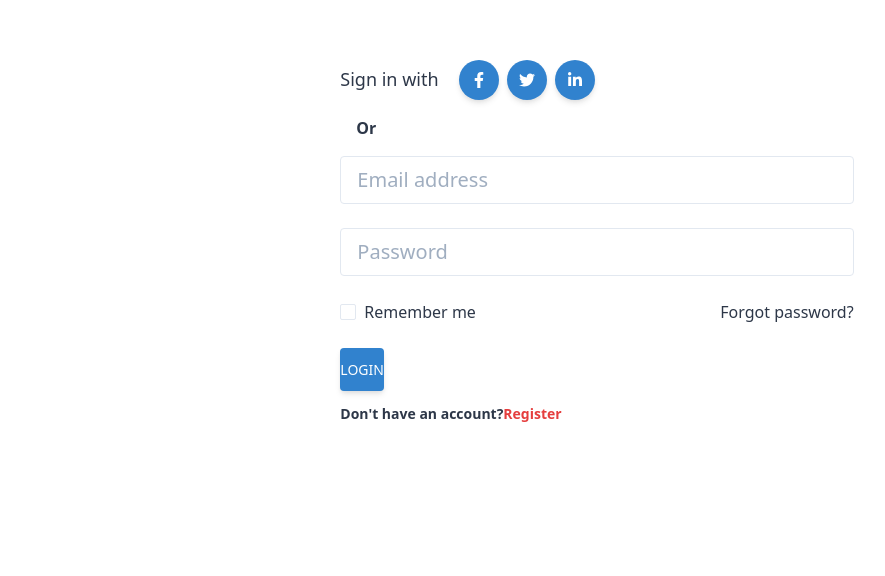
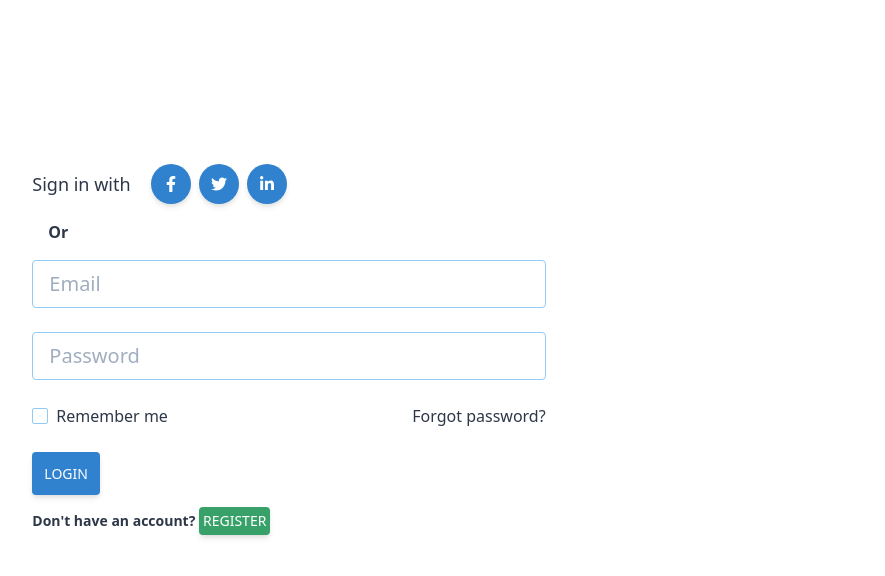
Before and after one commit to stvlley/issue-tracker-react-fontend, a React (Create React App) app: page / in a window 1280 px wide. Shown: the part 158-734 px from the top of the page, without its empty margins (391-1276 px from the left). Built offline with nearby package versions, Linux system fonts and the light colour scheme.

Commit message:
styled lgoin > refactor login form setup backend

```diff
--- a/src/components/LoginForm.js
+++ b/src/components/LoginForm.js
@@ -9,7 +9,7 @@ export default function LoginForm() {
       class="flex xl:justify-center lg:justify-between justify-center items-center flex-wrap h-full g-6"
     >
       <div
-        class="grow-0 shrink-1 md:shrink-0 basis-auto xl:w-6/12 lg:w-6/12 md:w-9/12 mb-12 md:mb-0"
+        class="      md:w-9/12 mb-12 md:mb-0"
       >
         {/* <img
           src="https://mdbcdn.b-cdn.net/img/Photos/new-templates/bootstrap-login-form/draw2.webp"
@@ -80,9 +80,9 @@ export default function LoginForm() {
           <div class="mb-6">
             <input
               type="text"
-              class="form-control block w-full px-4 py-2 text-xl font-normal text-gray-700 bg-white bg-clip-padding border border-solid border-gray-300 rounded transition ease-in-out m-0 focus:text-gray-700 focus:bg-white focus:border-blue-600 focus:outline-none"
+              class="form-control block w-full px-4 py-2 text-xl font-normal text-gray-700 bg-white bg-clip-padding border border-solid border-blue-300 rounded transition ease-in-out m-0 focus:text-gray-700 focus:bg-white focus:border-blue-600 focus:outline-none"
               id="exampleFormControlInput2"
-              placeholder="Email address"
+              placeholder="Email"
             />
           </div>
 
@@ -90,7 +90,7 @@ export default function LoginForm() {
           <div class="mb-6">
             <input
               type="password"
-              class="form-control block w-full px-4 py-2 text-xl font-normal text-gray-700 bg-white bg-clip-padding border border-solid border-gray-300 rounded transition ease-in-out m-0 focus:text-gray-700 focus:bg-white focus:border-blue-600 focus:outline-none"
+              class="form-control block w-full px-4 py-2 text-xl font-normal text-gray-700 bg-white bg-clip-padding border border-solid border-blue-300 rounded transition ease-in-out m-0 focus:text-gray-700 focus:bg-white focus:border-blue-600 focus:outline-none"
               id="exampleFormControlInput2"
               placeholder="Password"
             />
@@ -100,7 +100,7 @@ export default function LoginForm() {
             <div class="form-group form-check">
               <input
                 type="checkbox"
-                class="form-check-input appearance-none h-4 w-4 border border-gray-300 rounded-sm bg-white checked:bg-blue-600 checked:border-blue-600 focus:outline-none transition duration-200 mt-1 align-top bg-no-repeat bg-center bg-contain float-left mr-2 cursor-pointer"
+                class="form-check-input appearance-none h-4 w-4 border border-blue-300 rounded-sm bg-white checked:bg-blue-600 checked:border-blue-600 focus:outline-none transition duration-200 mt-1 align-top bg-no-repeat bg-center bg-contain float-left mr-2 cursor-pointer"
                 id="exampleCheck2"
               />
               <label class="form-check-label inline-block text-gray-800" for="exampleCheck2"
@@ -113,17 +113,14 @@ export default function LoginForm() {
           <div class="text-center lg:text-left">
             <button
               type="button"
-              class="inline-block px-7 py-3 bg-blue-600 text-white font-medium text-sm leading-snug uppercase rounded shadow-md hover:bg-blue-700 hover:shadow-lg focus:bg-blue-700 focus:shadow-lg focus:outline-none focus:ring-0 active:bg-blue-800 active:shadow-lg transition duration-150 ease-in-out"
+              class="p-3 inline-block px-7 py-3 bg-blue-600 text-white font-medium text-sm leading-snug uppercase rounded shadow-md hover:bg-blue-700 hover:shadow-lg focus:bg-blue-700 focus:shadow-lg focus:outline-none focus:ring-0 active:bg-blue-800 active:shadow-lg transition duration-150 ease-in-out"
             >
               Login
             </button>
             <p class="text-sm font-semibold mt-2 pt-1 mb-0">
-              Don't have an account?
-              <a
-                href="#!"
-                class="text-red-600 hover:text-red-700 focus:text-red-700 transition duration-200 ease-in-out"
-                >Register</a
-              >
+              Don't have an account?{' '}
+              <button class="p-1 inline-block bg-green-600 text-white font-medium text-sm leading-snug uppercase rounded shadow-md hover:bg-blue-700 hover:shadow-lg focus:bg-blue-700 focus:shadow-lg focus:outline-none focus:ring-0 active:bg-blue-800 active:shadow-lg transition duration-150 ease-in-out">Register</button>
+
             </p>
           </div>
         </form>
```
